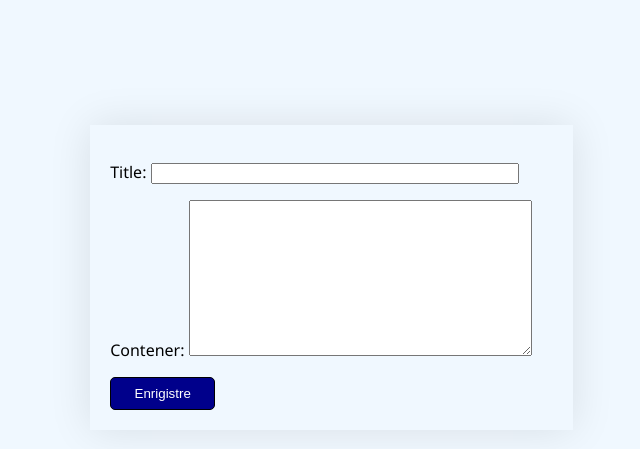
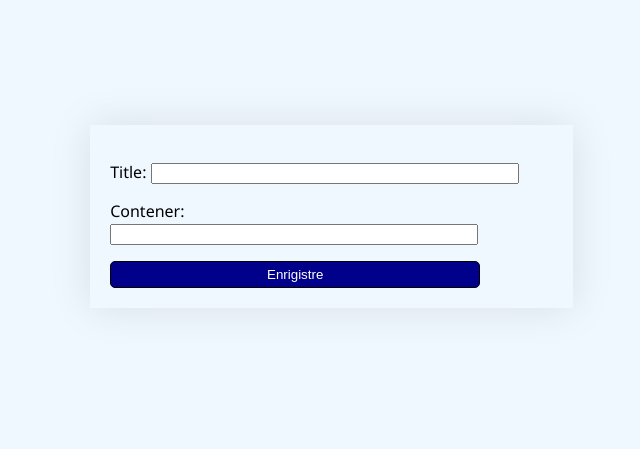
Before and after one commit to issabathily/exodjango, a Django app: page /ajout_post in a window 1280 px wide. Shown: the part 169-618 px from the top of the page, without its empty margins (297-937 px from the left). Run offline with Django 5.2, Linux system fonts and the light colour scheme.

Commit message:
version 2

```diff
--- a/blog/models.py
+++ b/blog/models.py
@@ -3,7 +3,8 @@ from django.db import models
 # Create your models here.
 class POST(models.Model):
     title = models.CharField(max_length=50)
-    contener = models.TextField(max_length=200)
+    contener = models.CharField(max_length=500)
+
     created_at = models.DateTimeField( auto_now_add= True  )
 
     def __str__(self):
--- a/blog/templates/blog/ajout_post.html
+++ b/blog/templates/blog/ajout_post.html
@@ -63,11 +63,12 @@
       .bouton{
          position: relative;
          left: 37%;
+          width: 227px;
 
       }
        button{
-      width: 105px ;
-      padding: 8px;
+      width: 370px ;
+      padding: 5px;
       background-color:  darkblue;
       color: white;
       border: solid 1px black;
```
Also changed, not shown: blog/urls.py (line endings or trailing spaces).
